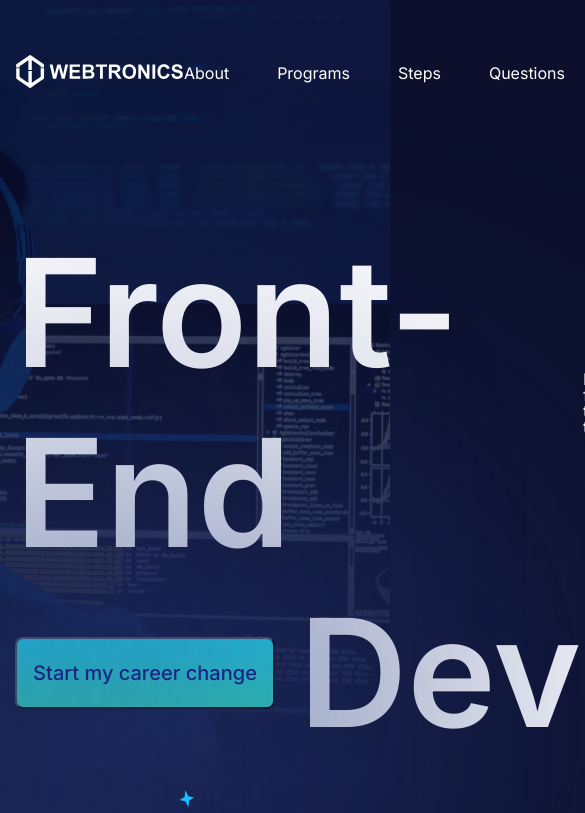
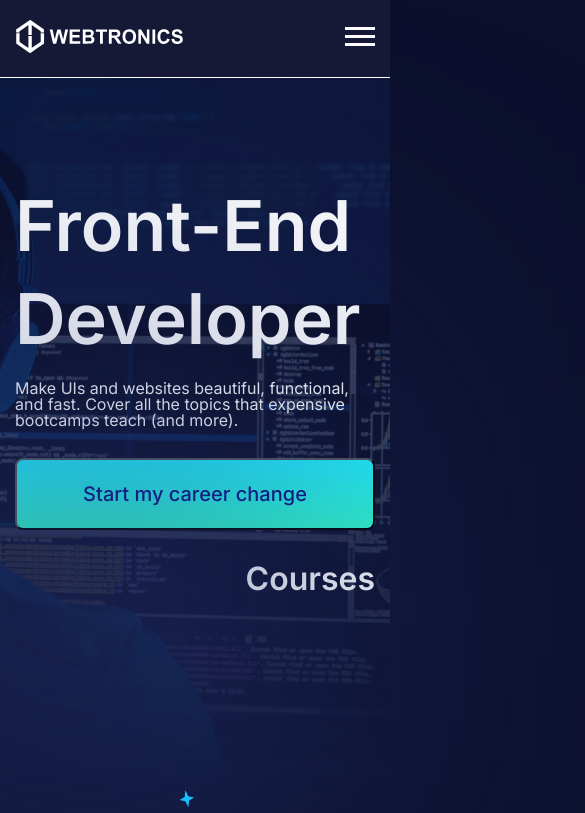
Before and after one commit to Gedeon4ick/Webtronics, a Next.js app: page / in a window 390 px wide. Shown: the top 813 px of the page, 585 px wide, since content can reach past the window. Built offline with nearby package versions, Linux system fonts and the light colour scheme; data requests are answered from the project's data file.

Commit message:
adaptive Hero

```diff
--- a/components/Button/Button.module.scss
+++ b/components/Button/Button.module.scss
@@ -1,5 +1,5 @@
 .button {
-    margin: auto;
+    // margin: auto;
     display: block;
     width: 497px;
     height: 72px;
--- a/components/Gradient/Gradient.module.scss
+++ b/components/Gradient/Gradient.module.scss
@@ -2,9 +2,6 @@
     position: absolute;
     width: 356px;
     height: 356px;
-    top: 0;
-    right: 0;
     background: #2A3E84;
-    // z-index: -1;
     filter: blur(175px);
 }
--- a/components/Gradient/Gradient.tsx
+++ b/components/Gradient/Gradient.tsx
@@ -1,21 +1,13 @@
 import styles from './Gradient.module.scss'
 
 interface Props {
-	top: number,
-	right: number,
-	index?: number,
-	background?: string
+	position: string
 }
 
-const Gradient = ({ top, right, index, background }: Props): JSX.Element => {
-	const style = {
-		top: `${top}%`,
-		right: `${right}%`,
-		zIndex: `${index}`,
-		background: `${background}`
-	}
+const Gradient = ({ position }: Props): JSX.Element => {
+
 	return (
-		<div style={style} className={styles.gradient}></div>
+		<div className={`${styles.gradient} ${position}`}></div>
 	)
 }
 
--- a/components/Hero/Hero.module.scss
+++ b/components/Hero/Hero.module.scss
@@ -6,16 +6,9 @@
     grid-template-columns: repeat(3, minmax(260px, 370px));
     grid-template-rows: repeat(3, auto);
     position: relative;
-    .gradient {
-        position: absolute;
-        width: 356px;
-        height: 356px;
-        top: 40%;
-        right: -10%;
-        background: #2A3E84;
-        z-index: -1;
-        filter: blur(175px);
-    }
+    width: 100%;
+
+
     .element {
         display: flex;
         align-items: center;
@@ -58,3 +51,74 @@
     align-items: center;
     color: #FFFFFF;
 }
+
+.gradientRightPosition {
+    top: 40%;
+    right: -10%;
+}
+
+.gradientLeftPosition {
+    top: 40%;
+    right: 80%;
+}
+
+@media (max-width: 1550px) {
+    .gradientRightPosition {
+        right: 10%;
+    }
+}
+
+
+@media (max-width: 1170px) {
+    .wrapper {
+        .element {
+            h1 {
+                font-size: 120px;
+            }
+        }
+    }
+}
+
+@media (max-width: 1110px) {
+    .gradientRightPosition {
+        right: 30%;
+    }
+    .gradientLeftPosition {
+        display: none;
+    }
+}
+
+@media (max-width: 975px) {
+    .wrapper {
+        grid-template-columns: minmax(260px, 870px);
+        gap: 30px;
+        .element {
+            &:nth-child(2) {
+                grid-row: 3/4;
+            }
+            &:nth-child(3) {
+                grid-row: 4/5;
+            }
+            &.front {
+                grid-column: inherit;
+            }
+            &.develop {
+                grid-column: inherit;
+                grid-row: 5/6;
+            }
+            h1 {
+                line-height: 90%;
+            }
+        }
+    }
+}
+
+@media (max-width: 630px) {
+    .wrapper {
+        .element {
+            h1 {
+                font-size: 70px;
+            }
+        }
+    }
+}
--- a/components/Hero/Hero.tsx
+++ b/components/Hero/Hero.tsx
@@ -4,9 +4,9 @@ import Gradient from '../Gradient/Gradient'
 
 const Hero = () => {
 	return (
-		<>
+		<div className='container'>
 			<div className={styles.wrapper}>
-				<div className={`${styles.element} + ${styles.front}`}>
+				<div className={`${styles.element} ${styles.front}`}>
 					<h1>Front-End</h1>
 				</div>
 				<div className={styles.element}>
@@ -20,13 +20,13 @@ const Hero = () => {
 				<div className={styles.element}>
 					<h1>Developer</h1>
 				</div>
-				<div className={`${styles.element} + ${styles.develop}`}>
+				<div className={`${styles.element} ${styles.develop}`}>
 					<h3 className={styles.courses}>Courses</h3>
 				</div>
-				<Gradient top={40} right={-10} />
-				<Gradient top={50} right={80} />
+				<Gradient position={styles.gradientRightPosition} />
+				<Gradient position={styles.gradientLeftPosition} />
 			</div>
-		</>
+		</div>
 	)
 }
 
--- a/components/Menu/Menu.module.scss
+++ b/components/Menu/Menu.module.scss
@@ -1,10 +1,15 @@
 .header {
-    padding: 40px 0;
+    // padding: 40px 0;
+    padding: 0;
     height: 815px;
     background-image: url('../../img/bg.png');
     background-size: cover;
     background-position: center;
     background-repeat: no-repeat;
+    position: relative;
+    nav {
+        padding: 20px 0;
+    }
     .menu {
         display: flex;
         align-items: center;
@@ -29,8 +34,25 @@
                 height: 33px;
             }
         }
+        .hamburger {
+            top: 20px;
+            right: 30px;
+            display: none;
+            flex-direction: column;
+            justify-content: space-between;
+            align-items: flex-end;
+            span {
+                margin-bottom: 5px;
+                display: block;
+                width: 30px;
+                height: 3px;
+                background: rgb(255, 255, 255);
+                transition: 0.4s all;
             }
         }
+    }
+}
+
 .footer {
     margin-top: 156px;
     background: linear-gradient(152.14deg, rgba(21, 191, 253, 0.7) 9.96%, rgba(156, 55, 253, 0.7) 100%);
@@ -40,3 +62,25 @@
         background: #151936;
     }
 }
+
+@media (max-width: 760px) {
+    .header {
+        nav {
+            position: sticky;
+            top: 0;
+            z-index: 2;
+            background: #151936;
+
+            border-bottom: 1px solid #fff;
+        }
+        .menu {
+            .ul {
+                display: none;
+            }
+            .hamburger {
+                display: flex;
+            }
+        }
+    }
+
+}
--- a/components/Menu/Menu.tsx
+++ b/components/Menu/Menu.tsx
@@ -11,15 +11,19 @@ type LinkMenu = {
 }
 
 interface Props {
-	links: LinkMenu[]
+	links: LinkMenu[],
+	active: boolean,
+	setActive: Function
 }
 
-const Menu = ({ links }: Props): JSX.Element => {
+const Menu = ({ links, setActive, active }: Props): JSX.Element => {
 	return (
-		<div className={styles.menu}>
+		<div className="container">
+			<div className={styles.menu}>
 			<div className={styles.img}>
 				<Image src={Logo} alt="logo" />
 			</div>
+			<div onClick={() => setActive(!active)} className={styles.hamburger}><span/><span/><span/></div>
 			<ul className={styles.ul}>
 				{links.map(link =>
 					<li className={styles.li} key={link.id}>
@@ -28,6 +32,8 @@ const Menu = ({ links }: Props): JSX.Element => {
 				)}
 			</ul>
 		</div>
+		</div>
+
 	)
 }
 
--- /dev/null
+++ b/components/MobailMenu/MobileMenu.module.scss
@@ -0,0 +1,52 @@
+.mobailMenu {
+  transform: translateY(-100vh);
+  transition: all 0.2s ease-in;
+  &.active {
+    transform: inherit;
+  }
+  .blur {
+    width: 100%;
+    height: 100vh;
+    position: absolute;
+    top: -20px;
+    backdrop-filter: blur(6px);
+    z-index: 1;
+  }
+  .menu {
+    display: flex;
+    flex-direction: column;
+    position: absolute;
+    top: 0;
+    width: 100vw;
+    max-height: 500px;
+    background-color: #2A3E84;
+    z-index: 1;
+    padding: 20px;
+    border-radius: 0px 0px 40px 40px;
+    transition: all 0.2s;
+
+    .ul {
+        margin-top: 10px;
+        display: flex;
+        flex-direction: column;
+        gap: 30px;
+        .li {
+            list-style-type: none;
+            font-weight: 400;
+            font-size: 16px;
+            line-height: 140%;
+            display: flex;
+            align-items: center;
+            color: #FFFFFF;
+            cursor: pointer;
+        }
+    }
+    .img {
+      border-bottom: 1px solid #fff;
+      img {
+          width: 169px;
+          height: 33px;
+      }
+  }
+  }
+}
--- /dev/null
+++ b/components/MobailMenu/MobilelMenu.tsx
@@ -0,0 +1,55 @@
+import { useState, useEffect } from 'react'
+import styles from './MobileMenu.module.scss'
+import Image from 'next/image'
+import Logo from '../../icons/logo.svg'
+import { Link } from 'react-scroll/modules'
+
+
+type LinkMenu = {
+	id: number;
+	name: string;
+	href: string;
+}
+
+interface Props {
+	links: LinkMenu[],
+	active: boolean,
+	setActive: Function
+}
+
+const MobailMenu = ({ links, active, setActive }: Props): JSX.Element => {
+	const [previousOverflow, setPreviousOverflow] = useState('');
+
+	useEffect(() => {
+		if(active) {
+			document.body.style.overflow = 'hidden';
+		} else {
+			document.body.style.overflow = 'auto';
+		}
+		return () => {
+			document.body.style.overflow = 'auto';
+		};
+  }, [active]);
+
+	return (
+		<div className={active ? `${styles.mobailMenu} ${styles.active}` : styles.mobailMenu}
+		onClick={() => setActive(false)}>
+				<div className={styles.blur}/>
+			<div className={styles.menu} onClick={e => e.stopPropagation()}>
+				<div className={styles.img}>
+					<Image src={Logo} alt="logo" />
+				</div>
+				<ul className={styles.ul}>
+					{links.map(link =>
+						<li className={styles.li} key={link.id}>
+							<Link className={styles.a} to={link.href} spy={true} smooth={true} duration={700} offset={-50}>{link.name}</Link>
+						</li>
+					)}
+				</ul>
+			</div>
+		</div>
+
+	)
+}
+
+export default MobailMenu
--- a/pages/index.tsx
+++ b/pages/index.tsx
@@ -1,4 +1,5 @@
 import { GetStaticProps, InferGetStaticPropsType } from "next"
+import { useState } from "react"
 import Head from 'next/head'
 import Menu from '../components/Menu/Menu'
 import styles from '../components/Menu/Menu.module.scss'
@@ -11,9 +12,11 @@ import Review from '../components/ReviewComponent/Review';
 import Gallery from '../components/Gallery/Gallery'
 import Contact from '../components/Contact/Contact'
 import Footer from '../components/Footer/Footer'
+import MobailMenu from "../components/MobailMenu/MobilelMenu"
 
 export default function Home({ home }: InferGetStaticPropsType<typeof getStaticProps>) {
 	const { menu, mentors, steps, questions } = home
+	const [menuActive, setMenuActive] = useState(false)
 
 	return (
 		<>
@@ -25,21 +28,20 @@ export default function Home({ home }: InferGetStaticPropsType<typeof getStaticP
 				<link href="https://fonts.googleapis.com/css2?family=Inter:wght@400;500;600&display=swap" rel="stylesheet" />
 			</Head>
 			<header className={styles.header}>
-				<div className="container">
 					<nav>
-						<Menu links={menu} />
+						<MobailMenu active={menuActive} setActive={setMenuActive} links={menu} />
+						<Menu links={menu} setActive={setMenuActive} active={menuActive}/>
 					</nav>
 					<Hero />
-				</div>
 			</header>
 			<div className="container">
 				<About mentors={mentors} />
-				<Techno />
+				{/* <Techno />
 				<Steps steps={steps} />
 				<Asked questions={questions} />
 				<Review />
 				<Gallery />
-				<Contact />
+				<Contact /> */}
 			</div>
 			<footer className={styles.footer}>
 				<div className={styles.content}>
--- a/styles/globals.css
+++ b/styles/globals.css
@@ -22,5 +22,5 @@ header {
 
 html {
   background-color: #0C102D;
-  overflow-x: hidden;
+  /* overflow-x: hidden; */
 }
```
Lines whose indentation alone changed are shown as unchanged.
